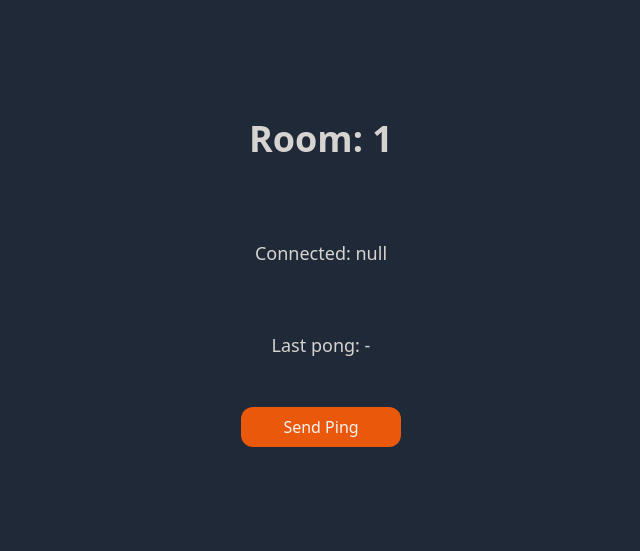
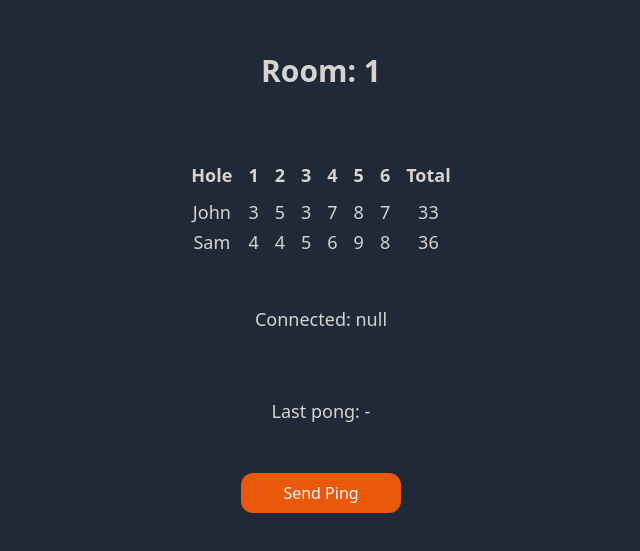
Before and after one commit to mrsomia/golf-card, a React (Vite) app in the folder react-front-end/: page /room/1 in a window 1280 px wide. Shown: the part 133-684 px from the top of the page, without its empty margins (319-959 px from the left). Built offline with nearby package versions, Linux system fonts and the light colour scheme; no server answers; sample sign-in values are in the browser's storage.

Commit message:
Feat: Creates horizontal table

```diff
--- a/react-front-end/src/pages/Room.tsx
+++ b/react-front-end/src/pages/Room.tsx
@@ -84,12 +84,82 @@ function Room() {
     }
   }
 
+  const placeholderScores = {
+    holes: [
+      {
+        number: 1,
+        par: 2
+      },
+      {
+        number: 2,
+        par: 5
+      },
+      {
+        number: 3,
+        par: 3
+      },
+      {
+        number: 4,
+        par: 6
+      },
+      {
+        number: 5,
+        par: 9
+      },
+      {
+        number: 6,
+        par: 8
+      },
+    ],
+    players: [
+      {
+        name: 'John',
+        scores: [ 3, 5, 3, 7, 8, 7]
+      },
+      {
+        name: 'Sam',
+        scores: [ 4, 4, 5, 6, 9, 8]
+      },
+    ],
+  }
+
   return <>
     <div
       className='flex flex-col justify-center items-center w-screen min-h-screen
       bg-gray-800 text-stone-300 gap-8'
     >
-          <h1 className='text-xl md:text-4xl font-extrabold md:font-bold pa8 my-8 text-center'>Room: {`${roomName}`}</h1>
+      <h1 className='text-2xl md:text-3xl font-extrabold md:font-bold pa8 my-8 text-center'>Room: {`${roomName}`}</h1>
+
+      <div className="relative overflow-x-scroll">
+        <table className="text-center">
+          <thead>
+            <tr className="text-lg">
+              <th className="p-2">Hole</th>
+              {placeholderScores.holes.map(hole => (
+                <th className="p-1 px-2">{hole.number}</th>
+              ))}
+              <th className="p-2">Total</th>
+            </tr>
+          </thead>
+
+          <tbody>
+            {placeholderScores.players.map(player => (
+              <tr className="text-lg">
+                <td>{player.name}</td>
+                {player.scores.map(score => (
+                  <td>{score}</td>
+                ))}
+                <td>
+                  {player.scores
+                  .filter(num => num != null)
+                  .reduce((p,v) =>  p + v, 0)}
+                </td>
+              </tr>
+            ))}
+          </tbody>
+        </table>
+      </div>
+
       <span className="text-lg font-medium m-4">Connected: { '' + isConnected }</span>
       <span className="text-lg font-medium m-4">Last pong: { lastPong || "-" }</span>
       <Button onClick={ sendPing } text="Send Ping" />
```
Lines whose indentation alone changed are shown as unchanged.
